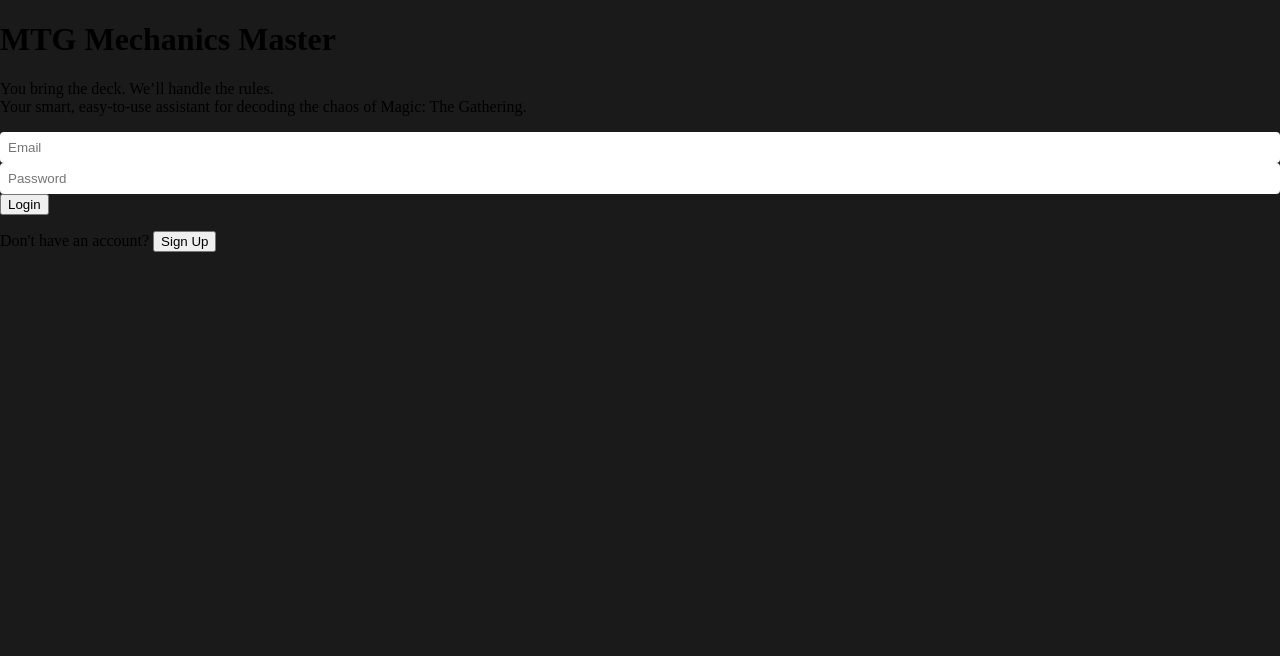
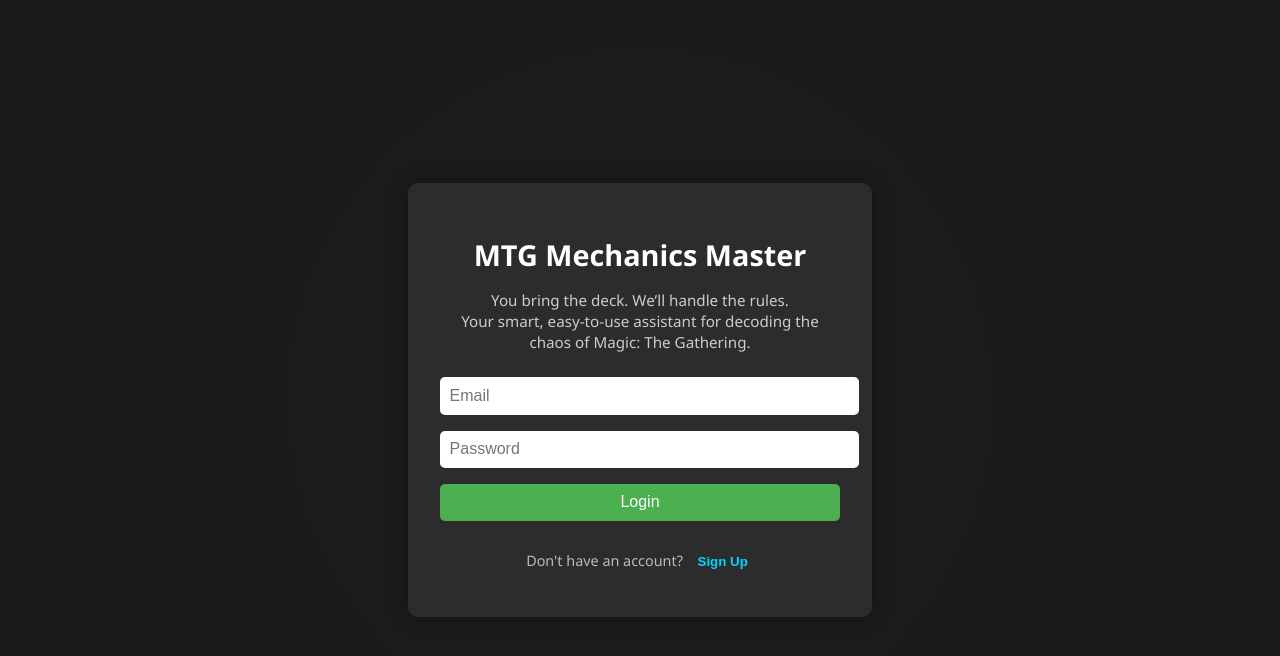
Before and after one commit to cdragon666/vrestin-counters, a React (Create React App) app: page / in a window 1280 px wide. Shown: the top 656 px of the page. Built offline with nearby package versions, Linux system fonts and the light colour scheme; no server answers.

Commit message:
Fix login page layout and styling

```diff
--- a/src/App.css
+++ b/src/App.css
@@ -1,105 +1,100 @@
-/* App.css */
+/* App.css - Login Styling */
 
-html, body {
-  background-color: #1a1a1a;
+body, html {
   margin: 0;
   padding: 0;
-  height: 100%;
+  background-color: #1a1a1a;
+  font-family: 'Segoe UI', Tahoma, Geneva, Verdana, sans-serif;
+  color: #ffffff;
+  height: 100vh;
+  overflow: hidden;
 }
 
-#root {
-  min-height: 100vh;
+.auth-container {
+  display: flex;
+  align-items: center;
+  justify-content: center;
+  height: 100vh;
   background-color: #1a1a1a;
+  padding: 1rem;
+  box-sizing: border-box;
+  position: relative;
 }
 
-.app-container {
-  color: white;
-  padding: 1rem;
-  font-family: Arial, sans-serif;
+.auth-card {
+  background-color: #2c2c2c;
+  padding: 2rem;
+  border-radius: 10px;
+  width: 100%;
+  max-width: 400px;
+  box-shadow: 0 0 20px rgba(0, 0, 0, 0.4);
+  z-index: 1;
+  text-align: center;
 }
 
-.header {
-  display: flex;
-  justify-content: space-between;
-  align-items: center;
+.auth-title {
+  font-size: 1.8rem;
   margin-bottom: 1rem;
 }
 
-.app-title {
-  margin: 0;
+.auth-subtitle {
+  font-size: 0.95rem;
+  color: #cccccc;
+  margin-bottom: 1.5rem;
+  line-height: 1.4;
 }
 
-.grid {
-  display: flex;
-  flex-direction: row;
-  gap: 2rem;
-  flex-wrap: wrap;
+.auth-input {
+  width: 100%;
+  padding: 0.6rem;
+  margin-bottom: 1rem;
+  border-radius: 5px;
+  border: none;
+  font-size: 1rem;
 }
 
-.left-panel {
-  flex: 1;
-  display: flex;
-  flex-direction: column;
-  gap: 1rem;
+.auth-button {
+  width: 100%;
+  background-color: #4caf50;
+  color: white;
+  padding: 0.6rem;
+  font-size: 1rem;
+  border: none;
+  border-radius: 5px;
+  cursor: pointer;
+  margin-bottom: 1rem;
 }
 
-.right-panel {
-  flex: 1;
+.auth-button:hover {
+  background-color: #45a049;
 }
 
-.card-list {
-  display: flex;
-  flex-wrap: wrap;
-  gap: 0.5rem;
+.auth-error {
+  color: #ff4f4f;
+  font-size: 0.9rem;
+  margin-bottom: 1rem;
 }
 
-.card-button {
-  background-color: #2e2e2e;
-  padding: 0.5rem;
-  border-radius: 8px;
-  cursor: pointer;
-  transition: background-color 0.2s;
+.auth-toggle {
+  font-size: 0.9rem;
+  color: #bbbbbb;
 }
 
-.card-button.active {
-  background-color: #4caf50;
+.auth-link {
+  background: none;
+  border: none;
+  color: #00d8ff;
+  cursor: pointer;
+  font-weight: bold;
+  margin-left: 0.3rem;
 }
 
-input {
-  padding: 0.5rem;
-  border-radius: 4px;
-  border: none;
-  width: 100%;
-  box-sizing: border-box;
+.auth-background {
+  position: absolute;
+  top: 0;
+  left: 0;
+  right: 0;
+  bottom: 0;
+  background: radial-gradient(circle at center, rgba(255,255,255,0.02), transparent 70%);
+  z-index: 0;
 }
-
-textarea.log-box {
-  width: 100%;
-  height: 200px;
-  background-color: #111;
-  color: white;
-  padding: 0.5rem;
-  border-radius: 8px;
-  resize: vertical;
-  border: none;
-  box-sizing: border-box;
-}
-
-.btn {
-  padding: 0.5rem;
-  border: none;
-  border-radius: 6px;
-  font-weight: bold;
-  cursor: pointer;
-  transition: background-color 0.2s;
-}
-
-.btn.green {
-  background-color: #4caf50;
-  color: white;
-}
-
-.btn.red {
-  background-color: #c62828;
-  color: white;
-}
```
